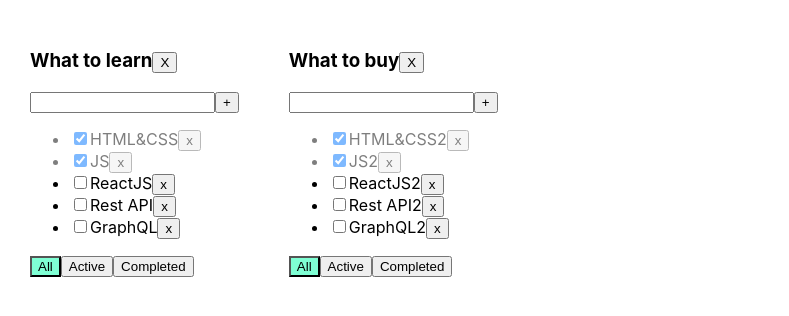
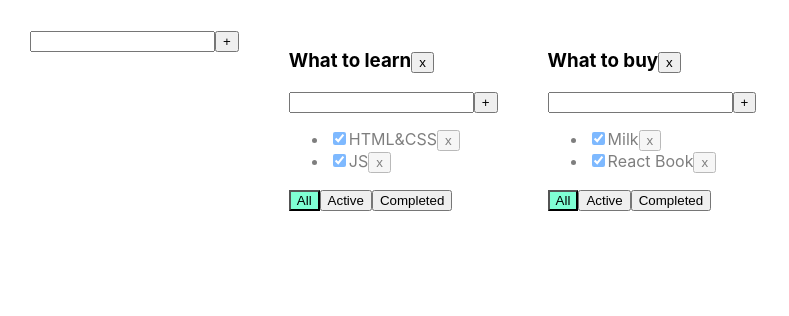
Before and after one commit to genamontana/1-todolist, a React (Create React App) app: page / in a window 1280 px wide. Shown: the top 316 px of the page, without its empty margins (0-789 px from the left). Built offline with nearby package versions, Linux system fonts and the light colour scheme.

Commit message:
6 lesson completed

```diff
--- a/src/App.tsx
+++ b/src/App.tsx
@@ -1,105 +1,129 @@
 import React, {useState} from 'react';
 import './App.css';
-import {Todolist} from './Todolist';
+import {TaskType, Todolist} from './Todolist';
 import {v1} from 'uuid';
+import {Input} from './input/Input';
 
 export type FilterValuesType = 'all' | 'active' | 'completed';
-type TodoListsType = {
+type TodolistType = {
     id: string
     title: string
     filter: FilterValuesType
 }
 
+type TasksStateType = {
+    [key: string]: Array<TaskType>
+}
+
+
 function App() {
+    let todolistId1 = v1();
+    let todolistId2 = v1();
 
-    let todolistID1 = v1();
-    let todolistID2 = v1();
-
-    let [todoLists, setTodoLists] = useState<TodoListsType[]>([
-        {id: todolistID1, title: 'What to learn', filter: 'all'},
-        {id: todolistID2, title: 'What to buy', filter: 'all'},
+    let [todolists, setTodolists] = useState<Array<TodolistType>>([
+        {id: todolistId1, title: 'What to learn', filter: 'all'},
+        {id: todolistId2, title: 'What to buy', filter: 'all'}
     ])
 
-    let [tasks, setTasks] = useState({
-        [todolistID1]: [
+    let [tasks, setTasks] = useState<TasksStateType>({
+        [todolistId1]: [
             {id: v1(), title: 'HTML&CSS', isDone: true},
-            {id: v1(), title: 'JS', isDone: true},
-            {id: v1(), title: 'ReactJS', isDone: false},
-            {id: v1(), title: 'Rest API', isDone: false},
-            {id: v1(), title: 'GraphQL', isDone: false},
+            {id: v1(), title: 'JS', isDone: true}
         ],
-        [todolistID2]: [
-            {id: v1(), title: 'HTML&CSS2', isDone: true},
-            {id: v1(), title: 'JS2', isDone: true},
-            {id: v1(), title: 'ReactJS2', isDone: false},
-            {id: v1(), title: 'Rest API2', isDone: false},
-            {id: v1(), title: 'GraphQL2', isDone: false},
+        [todolistId2]: [
+            {id: v1(), title: 'Milk', isDone: true},
+            {id: v1(), title: 'React Book', isDone: true}
         ]
     });
 
-    const removeTodoList= (todoListId: string)=>{
-        setTodoLists(todoLists.filter(el=>el.id!==todoListId))
-        delete tasks[todoListId]
+
+    function removeTask(id: string, todolistId: string) {
+        //достанем нужный массив по todolistId:
+        let todolistTasks = tasks[todolistId];
+        // перезапишем в этом объекте массив для нужного тудулиста отфилтрованным массивом:
+        tasks[todolistId] = todolistTasks.filter(t => t.id != id);
+        // засетаем в стейт копию объекта, чтобы React отреагировал перерисовкой
+        setTasks({...tasks});
     }
 
-    function removeTask(todoListId: string, taskId: string) {
-        setTasks({...tasks, [todoListId]: tasks[todoListId].filter(el => el.id !== taskId)})
-        /*let filteredTasks = tasks.filter(t => t.id != id);
-        setTasks(filteredTasks);*/
+    function addTask(todolistId: string, title: string) {
+        let task = {id: v1(), title: title, isDone: false};
+        //достанем нужный массив по todolistId:
+        let todolistTasks = tasks[todolistId];
+        // перезапишем в этом объекте массив для нужного тудулиста копией, добавив в начало новую таску:
+        tasks[todolistId] = [task, ...todolistTasks];
+        // засетаем в стейт копию объекта, чтобы React отреагировал перерисовкой
+        setTasks({...tasks});
     }
 
-    function addTask(todoListId: string,title: string) {
-        let newTask = {id: v1(), title: title, isDone: false};
-        setTasks({...tasks,[todoListId]:[newTask,...tasks[todoListId]]})
+    const addTodoList = (title: string,) => {
+        const newID = v1()
+        const newTodo:TodolistType = {id: newID, title, filter: 'all'}
+        setTodolists([...todolists,newTodo])
+        setTasks({[newID]:[],...tasks})
 
-        /*let task = {id: v1(), title: title, isDone: false};
-        let newTasks = [task, ...tasks];
-        setTasks(newTasks);*/
     }
 
-    function changeStatus(todoListId: string,taskId: string, isDone: boolean) {
-        setTasks({...tasks,[todoListId]:tasks[todoListId].map(el=>el.id === taskId ?{...el,isDone}:el)})
-
-        /*let task = tasks.find(t => t.id === taskId);
+    function changeStatus(id: string, isDone: boolean, todolistId: string) {
+        //достанем нужный массив по todolistId:
+        let todolistTasks = tasks[todolistId];
+        // найдём нужную таску:
+        let task = todolistTasks.find(t => t.id === id);
+        //изменим таску, если она нашлась
         if (task) {
             task.isDone = isDone;
+            // засетаем в стейт копию объекта, чтобы React отреагировал перерисовкой
+            setTasks({...tasks});
         }
-        setTasks([...tasks]);*/
     }
 
-    function changeFilter(todoListId: string, value: FilterValuesType) {
-        setTodoLists(todoLists.map(el => el.id === todoListId ? {...el, filter: value} : el))
+    function changeFilter(value: FilterValuesType, todolistId: string) {
+        let todolist = todolists.find(tl => tl.id === todolistId);
+        if (todolist) {
+            todolist.filter = value;
+            setTodolists([...todolists])
+        }
     }
 
+    function removeTodolist(id: string) {
+        // засунем в стейт список тудулистов, id которых не равны тому, который нужно выкинуть
+        setTodolists(todolists.filter(tl => tl.id != id));
+        // удалим таски для этого тудулиста из второго стейта, где мы храним отдельно таски
+        delete tasks[id]; // удаляем св-во из объекта... значением которого являлся массив тасок
+        // засетаем в стейт копию объекта, чтобы React отреагировал перерисовкой
+        setTasks({...tasks});
+    }
 
     return (
         <div className="App">
-            {todoLists.map(el => {
-                let tasksForTodolist = tasks[el.id];
+            <Input callBack={addTodoList}/>
+            {
+                todolists.map(tl => {
+                    let allTodolistTasks = tasks[tl.id];
+                    let tasksForTodolist = allTodolistTasks;
 
-                if (el.filter === 'active') {
-                    tasksForTodolist = tasks[el.id].filter(t => t.isDone === false);
-                }
-                if (el.filter === 'completed') {
-                    tasksForTodolist = tasks[el.id].filter(t => t.isDone === true);
-                }
-                return (
-                    <Todolist
-                        key={el.id}
-                        todoListId={el.id}
-                        title={el.title}
+                    if (tl.filter === 'active') {
+                        tasksForTodolist = allTodolistTasks.filter(t => t.isDone === false);
+                    }
+                    if (tl.filter === 'completed') {
+                        tasksForTodolist = allTodolistTasks.filter(t => t.isDone === true);
+                    }
+
+                    return <Todolist
+                        key={tl.id}
+                        id={tl.id}
+                        title={tl.title}
                         tasks={tasksForTodolist}
                         removeTask={removeTask}
                         changeFilter={changeFilter}
                         addTask={addTask}
                         changeTaskStatus={changeStatus}
-                        filter={el.filter}
-                        removeTodoList={removeTodoList}
+                        filter={tl.filter}
+                        removeTodolist={removeTodolist}
                     />
-                )
-            })
+                })
+            }
 
-            }
         </div>
     );
 }
--- a/src/TodoList.tsx
+++ b/src/TodoList.tsx
@@ -1,85 +1,54 @@
-import React, {ChangeEvent, KeyboardEvent, useState} from 'react';
+import React, {ChangeEvent, useState, KeyboardEvent} from 'react';
 import {FilterValuesType} from './App';
+import {Input} from './input/Input';
 
-type TaskType = {
+export type TaskType = {
     id: string
     title: string
     isDone: boolean
 }
 
 type PropsType = {
+    id: string
     title: string
-    todoListId: string
     tasks: Array<TaskType>
-    removeTask: (todoListId: string, taskId: string) => void
-    changeFilter: (todoListId: string, value: FilterValuesType) => void
-    addTask: (todoListId: string, title: string) => void
-    changeTaskStatus: (todoListId: string,taskId: string, isDone: boolean) => void
+    removeTask: (taskId: string, todolistId: string) => void
+    changeFilter: (value: FilterValuesType, todolistId: string) => void
+    addTask: (title: string, todolistId: string) => void
+    changeTaskStatus: (id: string, isDone: boolean, todolistId: string) => void
+    removeTodolist: (id: string) => void
     filter: FilterValuesType
-    removeTodoList:(todoListId: string)=>void
 }
 
 export function Todolist(props: PropsType) {
 
-    let [title, setTitle] = useState('')
-    let [error, setError] = useState<string | null>(null)
+    const removeTodolist = () => props.removeTodolist(props.id)
 
-    const addTask = () => {
-        if (title.trim() !== '') {
-            props.addTask(props.todoListId, title.trim());
-            setTitle('');
-        } else {
-            setError('Title is required');
-        }
+    const onAllClickHandler = () => props.changeFilter('all', props.id);
+    const onActiveClickHandler = () => props.changeFilter('active', props.id);
+    const onCompletedClickHandler = () => props.changeFilter('completed', props.id);
+
+    const addTaskHandler = (newTitle:string) => {
+        props.addTask(props.id,newTitle)
+
     }
 
-    const onChangeHandler = (e: ChangeEvent<HTMLInputElement>) => {
-        setTitle(e.currentTarget.value)
-    }
-
-    const onKeyPressHandler = (e: KeyboardEvent<HTMLInputElement>) => {
-        setError(null);
-        if (e.charCode === 13) {
-            addTask();
-        }
-    }
-
-    const onAllClickHandler = () => props.changeFilter(props.todoListId, 'all');
-    const onActiveClickHandler = () => props.changeFilter(props.todoListId, 'active');
-    const onCompletedClickHandler = () => props.changeFilter(props.todoListId, 'completed');
-
-    const removeTodoListHandler = ()=>{
-        props.removeTodoList(props.todoListId)
-    }
-
-
     return <div>
-        <h3>
-            {props.title}
-            <button
-            onClick={removeTodoListHandler}>X</button>
+        <h3> {props.title}
+            <button onClick={removeTodolist}>x</button>
         </h3>
-        <div>
-            <input value={title}
-                   onChange={onChangeHandler}
-                   onKeyPress={onKeyPressHandler}
-                   className={error ? 'error' : ''}
-            />
-            <button onClick={addTask}>+</button>
-            {error && <div className="error-message">{error}</div>}
-        </div>
+        <Input callBack={addTaskHandler}/>
         <ul>
             {
                 props.tasks.map(t => {
-                    const onClickHandler = () => props.removeTask(props.todoListId, t.id)
+                    const onClickHandler = () => props.removeTask(t.id, props.id)
                     const onChangeHandler = (e: ChangeEvent<HTMLInputElement>) => {
-                        props.changeTaskStatus(props.todoListId, t.id, e.currentTarget.checked);
+                        let newIsDoneValue = e.currentTarget.checked;
+                        props.changeTaskStatus(t.id, newIsDoneValue, props.id);
                     }
 
                     return <li key={t.id} className={t.isDone ? 'is-done' : ''}>
-                        <input type="checkbox"
-                               onChange={onChangeHandler}
-                               checked={t.isDone}/>
+                        <input type="checkbox" onChange={onChangeHandler} checked={t.isDone}/>
                         <span>{t.title}</span>
                         <button onClick={onClickHandler}>x</button>
                     </li>
--- /dev/null
+++ b/src/input/Input.tsx
@@ -0,0 +1,43 @@
+import React, {ChangeEvent, KeyboardEvent, useState} from 'react';
+
+type PropsType = {
+    callBack: ( newTitle: string) => void
+
+}
+
+export const Input = (props: PropsType) => {
+    let [title, setTitle] = useState('')
+    let [error, setError] = useState<string | null>(null)
+
+    const onChangeHandler = (e: ChangeEvent<HTMLInputElement>) => {
+        setTitle(e.currentTarget.value)
+    }
+
+    const onKeyPressHandler = (e: KeyboardEvent<HTMLInputElement>) => {
+        setError(null);
+        if (e.key === 'Enter') {
+            addTask();
+        }
+    }
+
+    const addTask = () => {
+        let newTitle = title.trim();
+        if (newTitle !== '') {
+            props.callBack( newTitle);
+            setTitle('');
+        } else {
+            setError('Title is required');
+        }
+    }
+    return (
+        <div>
+            <input value={title}
+                   onChange={onChangeHandler}
+                   onKeyPress={onKeyPressHandler}
+                   className={error ? 'error' : ''}
+            />
+            <button onClick={addTask}>+</button>
+            {error && <div className="error-message">{error}</div>}
+        </div>
+    );
+};
```
